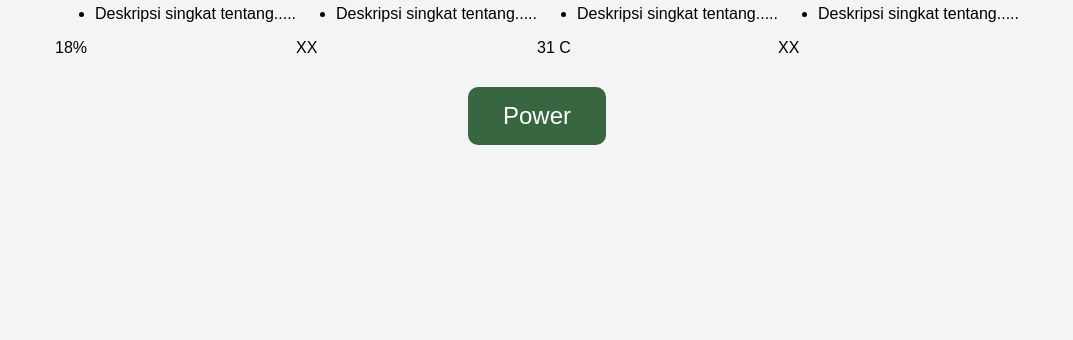
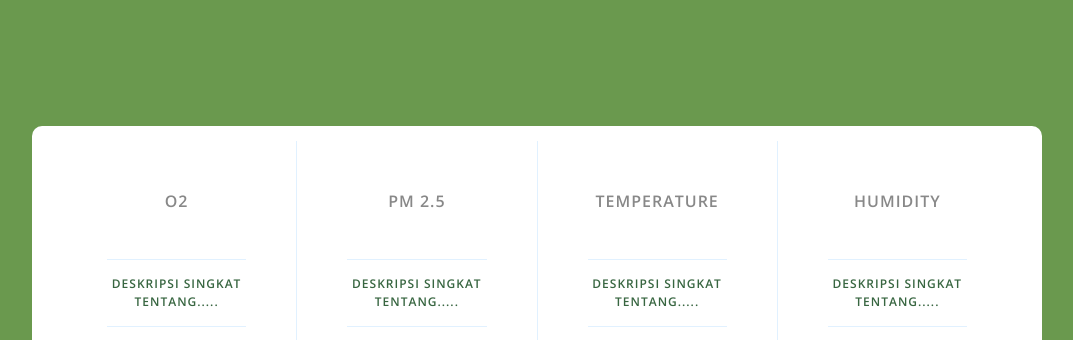
Before and after one commit to anindyadiany/karsasejuk, a plain HTML site: page index.html in a window 1280 px wide. Shown: the part 81-421 px from the top of the page, without its empty margins (103-1176 px from the left). Drawn offline with nearby package versions, Linux system fonts and the light colour scheme.

Commit message:
Update styles.css

```diff
--- a/styles.css
+++ b/styles.css
@@ -1,66 +1,156 @@
+/* http://meyerweb.com/eric/tools/css/reset/
+   v2.0 | 20110126
+   License: none (public domain)
+*/
+
+html, body, div, span, applet, object, iframe,
+h1, h2, h3, h4, h5, h6, p, blockquote, pre,
+a, abbr, acronym, address, big, cite, code,
+del, dfn, em, img, ins, kbd, q, s, samp,
+small, strike, strong, sub, sup, tt, var,
+b, u, i, center,
+dl, dt, dd, ol, ul, li,
+fieldset, form, label, legend,
+table, caption, tbody, tfoot, thead, tr, th, td,
+article, aside, canvas, details, embed,
+figure, figcaption, footer, header, hgroup,
+menu, nav, output, ruby, section, summary,
+time, mark, audio, video {
+	margin: 0;
+	padding: 0;
+	border: 0;
+	font-size: 100%;
+	font: inherit;
+	vertical-align: baseline;
+}
+/* HTML5 display-role reset for older browsers */
+article, aside, details, figcaption, figure,
+footer, header, hgroup, menu, nav, section {
+	display: block;
+}
 body {
-    font-family: Arial, sans-serif;
-    margin: 0;
-    padding: 0;
-    background-color: #f4f4f4;
+	line-height: 1;
+}
+ol, ul {
+	list-style: none;
+}
+blockquote, q {
+	quotes: none;
+}
+blockquote:before, blockquote:after,
+q:before, q:after {
+	content: '';
+	content: none;
+}
+table {
+	border-collapse: collapse;
+	border-spacing: 0;
 }
 
-nav {
-    background-color: #333;
-    color: white;
-    text-align: center;
-    padding: 10px 0;
+html {
+  box-sizing: border-box;
+  font-family: 'Open Sans', sans-serif;
 }
 
-nav ul {
-    list-style-type: none;
-    padding: 0;
-    margin: 0;
+body {
+  background-color: #6a994e;
+  display: flex;
+  justify-content: center;
+  align-items: center;
+  min-height: 100vh;
 }
 
-nav ul li {
-    display: inline;
-    margin-right: 20px;
+.panel {
+  background-color: white;
+  border-radius: 10px;
+  padding: 15px 25px;
+  width: 100%;
+  max-width: 960px;
+  display: flex;
+  flex-direction: column;
+  text-align: center;
+  text-transform: uppercase;
 }
 
-nav ul li a {
-    color: white;
-    text-decoration: none;
-    font-size: 16px;
+.pricing-plan {
+  border-bottom: 1px solid #e1f1ff;
+}
+.pricing-plan:last-child {
+  border-bottom: none;
 }
 
-.room {
-    background: white;
-    margin: 10px auto;
-    box-shadow: 0 4px 8px rgba(0,0,0,0.1);
-    width: 90%;
-    max-width: 600px;
-    padding: 20px;
-    border-radius: 10px;
-    background-size: cover;
-    position: relative;
+.pricing-img {
+  margin-bottom: 25px;
+  max-width: 100%;
 }
 
-.room-header {
-    font-size: 24px;
-    font-weight: bold;
-    color: #333;
-    margin-bottom: 20px;
+.pricing-header {
+  color: #888;
+  font-weight: 600;
+  letter-spacing: 1px;
 }
 
-.sensor {
-    padding: 10px;
-    margin: 5px 0;
-    border-radius: 5px;
-    color: white;
-    font-weight: bold;
-    text-align: center;
+.pricing-features {
+  margin: 50px 0 25px;
+  color: #386641;
 }
 
-.safe {
-    background-color: green;
+.pricing-features-item {
+  font-weight: 600;
+  letter-spacing: 1px;
+  font-size: 12px;
+  line-height: 1.5;
+  padding: 15px 0;
+  border-top: 1px solid #e1f1ff;
 }
 
-.concerning {
-    background-color: red;
+.pricing-features-item:last-child{
+  border-bottom: 1px solid #e1f1ff;
 }
+
+.pricing-price {
+  color: #386641;
+  display: block;
+  font-size: 32px;
+  font-weight: 700;
+}
+
+.pricing-button {
+  border: 1px solid #9dd1ff;
+  border-radius: 10px;
+  color: #348efe;
+  display: inline-block;
+  padding: 15px 35px;
+  text-decoration: none;
+  margin: 25px 0;
+  transition: background-color 200ms ease-in-out;
+}
+
+.pricing-button:hover, .pricing-button:focus {
+  background-color: #e1f1ff;
+}
+
+.pricing-button.is-featured {
+  background-color: #48aaff;
+  color: white;
+}
+
+.pricing-button.is-featured:hover, .pricing-button.is-featured:focus{
+  background-color: #269aff;
+  color: white;
+}
+
+
+@media (min-width: 900px){
+  .panel {
+    flex-direction: row;
+  }
+  .pricing-plan {
+    border-bottom: none;
+    border-right: 1px solid #e1f1ff;
+    padding: 25px 50px;
+  }
+  .pricing-plan:last-child {
+    border-right: none;
+  }
+}
```
